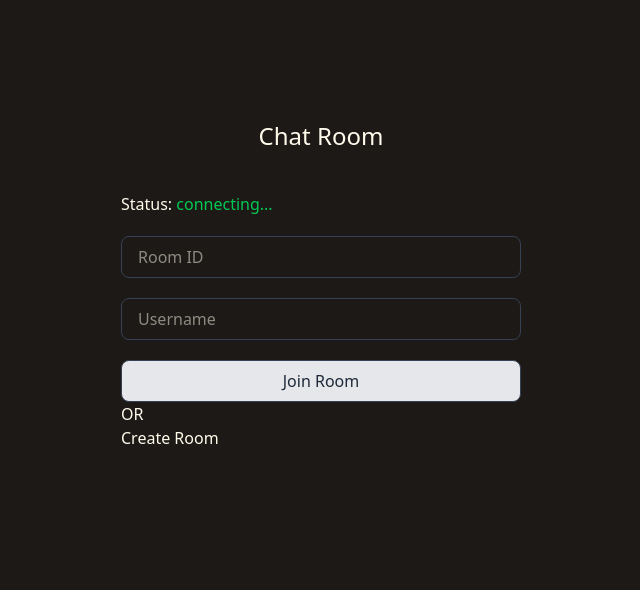
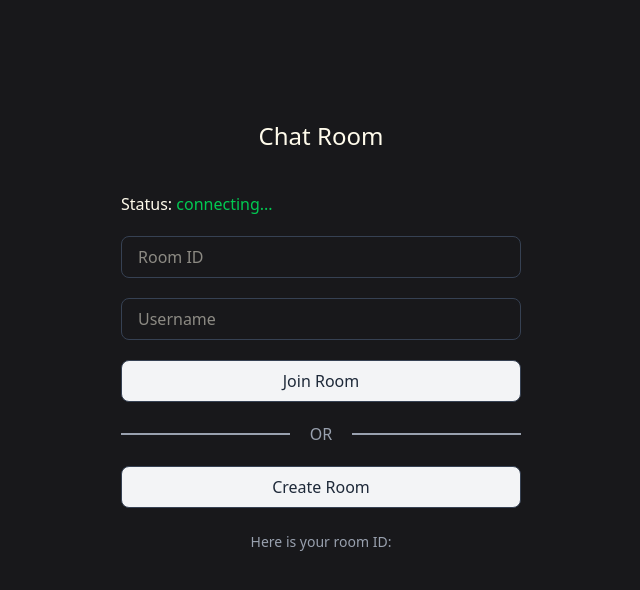
Before and after one commit to harneetsahi/chatApp-Yapper, a React (Vite) app in the folder frontend/: page / in a window 1280 px wide. Shown: the top 590 px of the page, without its empty margins (319-959 px from the left). Built offline with nearby package versions, Linux system fonts and the light colour scheme.

Commit message:
Button and Input components

```diff
--- a/frontend/src/App.tsx
+++ b/frontend/src/App.tsx
@@ -3,7 +3,7 @@ import JoinRoom from "./pages/JoinRoom";
 function App() {
   return (
     <>
-      <div className="bg-stone-900 text-amber-50 h-screen w-screen">
+      <div className="bg-zinc-900 text-amber-50 h-screen w-screen">
         <JoinRoom />
       </div>
     </>
--- /dev/null
+++ b/frontend/src/components/Button.tsx
@@ -0,0 +1,17 @@
+interface ButtonProps {
+  text: string;
+  onClick?: () => void;
+}
+
+function Button({ text, onClick }: ButtonProps) {
+  return (
+    <button
+      onClick={onClick}
+      className="border-1 border-gray-700 px-4 py-2 rounded-lg w-100  bg-gray-100 text-gray-800 cursor-pointer"
+    >
+      {text}
+    </button>
+  );
+}
+
+export default Button;
--- /dev/null
+++ b/frontend/src/components/Input.tsx
@@ -0,0 +1,20 @@
+interface InputProps {
+  type: string;
+  name: string;
+  id: string;
+  placeholder: string;
+}
+
+function Input({ type, name, id, placeholder }: InputProps) {
+  return (
+    <input
+      className="border-1 border-gray-700 px-4 py-2 rounded-lg w-100"
+      type={type}
+      name={name}
+      id={id}
+      placeholder={placeholder}
+    />
+  );
+}
+
+export default Input;
--- a/frontend/src/pages/JoinRoom.tsx
+++ b/frontend/src/pages/JoinRoom.tsx
@@ -1,4 +1,6 @@
 import { useState } from "react";
+import Button from "../components/Button";
+import Input from "../components/Input";
 
 function JoinRoom() {
   const [roomCode, setRoomCode] = useState("");
@@ -23,34 +25,35 @@ function JoinRoom() {
           <p>
             Status: <span className="text-green-500">{status}</span>{" "}
           </p>
-          <form action="" className="mt-5 flex flex-col">
-            <input
-              className="border-1 border-gray-700 px-4 py-2 rounded-lg w-100"
+          <form action="" className="mt-5 flex flex-col gap-5">
+            <Input
               type="text"
               name="roomId"
               id="roomId"
               placeholder="Room ID"
             />
-            <input
-              className="border-1 border-gray-700 px-4 py-2 rounded-lg w-100 mt-5"
+            <Input
               type="text"
               name="username"
               id="username"
               placeholder="Username"
             />
-            <button className="border-1 border-gray-700 px-4 py-2 rounded-lg w-100 mt-5 bg-gray-200 text-gray-800 cursor-pointer">
-              Join Room
-            </button>
+            <Button text={"Join Room"} />
           </form>
-          <p>OR</p>
-          <button
+          <div className="flex items-center gap-5 my-5">
+            <span className="border-1 border-gray-400 flex-1 h-.5 "></span>
+            <span className="w-max text-gray-400">OR</span>
+            <span className="border-1 border-gray-400 flex-1 h-.5 "></span>
+          </div>
+          <Button
+            text={"Create Room"}
             onClick={() => {
               generateRoomCode();
             }}
-          >
-            Create Room
-          </button>
-          <p>{roomCode}</p>
+          />
+          <div className="text-gray-400 flex justify-center mt-6 text-sm">
+            <p>Here is your room ID: {roomCode}</p>
+          </div>
         </section>
       </div>
     </>
```
